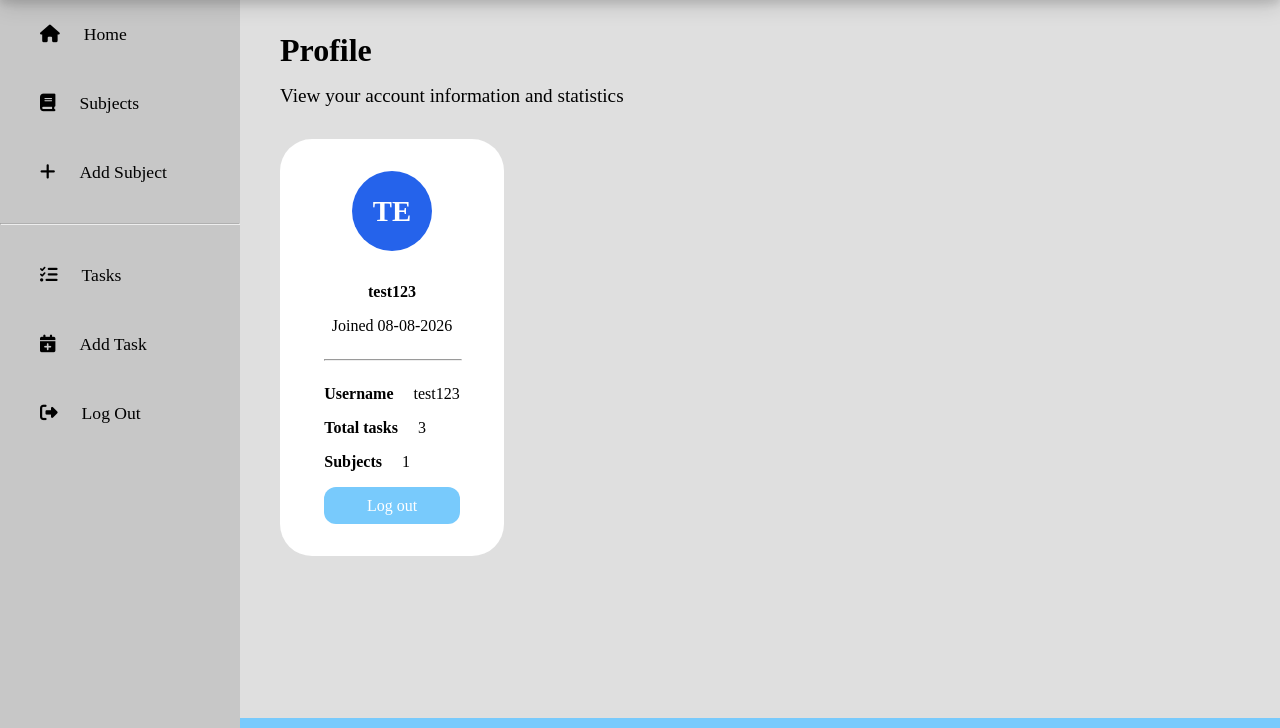
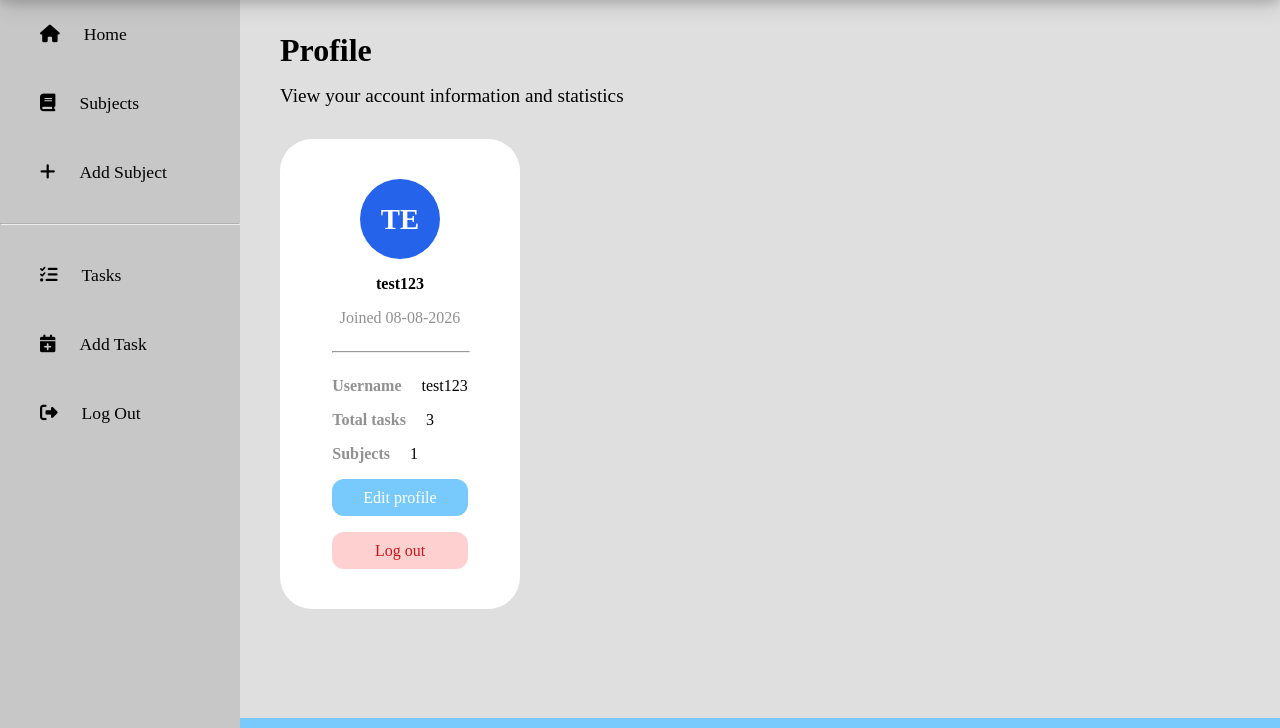
Before and after one commit to 23062bhs/deadline, a Flask app: page /profile in a window 1280 px wide. Shown: the part 72-800 px from the top of the page. Run offline with Flask 3, Linux system fonts and the light colour scheme; a user stored in the database is signed in; data comes from the database, SQL or seed files in the repository; some libraries are stand-ins or nearby versions; some web fonts are replaced.

Commit message:
started working on edit profile page

```diff
--- a/app.py
+++ b/app.py
@@ -390,6 +390,55 @@ def profile():
 
     return render_template("profile.html", join_date=join_date, total=total, completed=completed, incomplete=incomplete, overdue=overdue, subjects=subjects, subject_count=subject_count)
 
+# edit profile
+@app.route('/edit-profile', methods=['GET', 'POST'])
+@login_required
+def edit_profile():
+    if request.method == 'POST':
+        new_username = request.form.get('username')
+        new_password = request.form.get('password')
+        confirm_password = request.form.get('confirm_password')
+
+        db = get_db()
+
+        # only check username rules if it's actually being changed
+        if new_username != session['username']:
+            existing_user = query_db("SELECT * FROM Users WHERE Username = ?", (new_username,), one=True)
+            if existing_user:
+                flash('Username already taken')
+                return redirect(url_for('edit_profile'))
+            if len(new_username) < 5:
+                flash('Username must be at least 5 characters')
+                return redirect(url_for('edit_profile'))
+            if len(new_username) > 20:
+                flash('Username must be less than 20 characters')
+                return redirect(url_for('edit_profile'))
+            if ' ' in new_username:
+                flash('Username cannot contain spaces')
+                return redirect(url_for('edit_profile'))
+
+        # only update password if the user typed one
+        if new_password:
+            if len(new_password) < 8:
+                flash('Password must be more than 8 characters')
+                return redirect(url_for('edit_profile'))
+            if new_password != confirm_password:
+                flash('Passwords do not match')
+                return redirect(url_for('edit_profile'))
+            hashed_password = generate_password_hash(new_password)
+            db.execute("UPDATE Users SET Username = ?, Password = ? WHERE UserID = ?",
+                       (new_username, hashed_password, session['user_id']))
+        else:
+            db.execute("UPDATE Users SET Username = ? WHERE UserID = ?",
+                       (new_username, session['user_id']))
+
+        db.commit()
+        session['username'] = new_username  # keep session in sync
+        flash('Profile updated successfully')
+        return redirect(url_for('profile'))
+
+    return render_template('edit_profile.html')
+
 # error 404 handler
 @app.errorhandler(404)
 def not_found(e):
--- a/static/style.css
+++ b/static/style.css
@@ -1097,7 +1097,7 @@ thead .list-headers th {
     display: grid;
     font-family: 'Satoshi';
     background-color: #ffffff;
-    padding: 1rem;
+    padding: 1.5rem;
     margin-top: 2rem;
     border-radius: 2rem;
     width: 20%;
@@ -1120,7 +1120,6 @@ thead .list-headers th {
 }
 
 .profile-username {
-    margin-top: 1rem;
     text-align: center;
     font-weight: 600;
 }
@@ -1128,6 +1127,7 @@ thead .list-headers th {
 .join-date {
     margin-top: 1rem;
     text-align: center;
+    color: #929191;
 }
 
 .profile-divider {
@@ -1142,9 +1142,10 @@ thead .list-headers th {
 .profile-info-label {
     font-weight: 600;
     margin-right: 1rem;
+    color: #929191;
 }
 
-.profile-logout-btn {
+.profile-edit-btn {
     background-color: rgb(120, 202, 252);
     color: #ffffff;
     border: none;
@@ -1156,3 +1157,26 @@ thead .list-headers th {
     text-align: center;
     margin-bottom: 1rem;
 }
+
+.profile-edit-btn:hover {
+    background-color: rgb(93, 190, 250);
+    box-shadow: 0 4px 8px 0 rgba(0, 0, 0, 0.2);
+}
+
+.profile-logout-btn {
+    background-color: #ffd0d0;
+    color: #c11818;
+    border: none;
+    border-radius: 0.75rem;
+    padding: 0.6rem 1.25rem;
+    cursor: pointer;
+    font-size: 1rem;
+    text-decoration: none;
+    text-align: center;
+    margin-bottom: 1rem;
+}
+
+.profile-logout-btn:hover {
+    background-color: #fab7b7;
+    box-shadow: 0 4px 8px 0 rgba(0, 0, 0, 0.2);
+}
--- a/templates/profile.html
+++ b/templates/profile.html
@@ -28,6 +28,7 @@
         <span class="profile-info-label">Subjects</span>
         <span>{{ subject_count }}</span>
     </div>
+    <a href="/edit-profile" class="profile-edit-btn">Edit profile</a>
     <a href="/logout" class="profile-logout-btn">Log out</a>
 </div>
 
```
Also changed, not shown: templates/edit_profile.html (added, +14 -0 lines).
